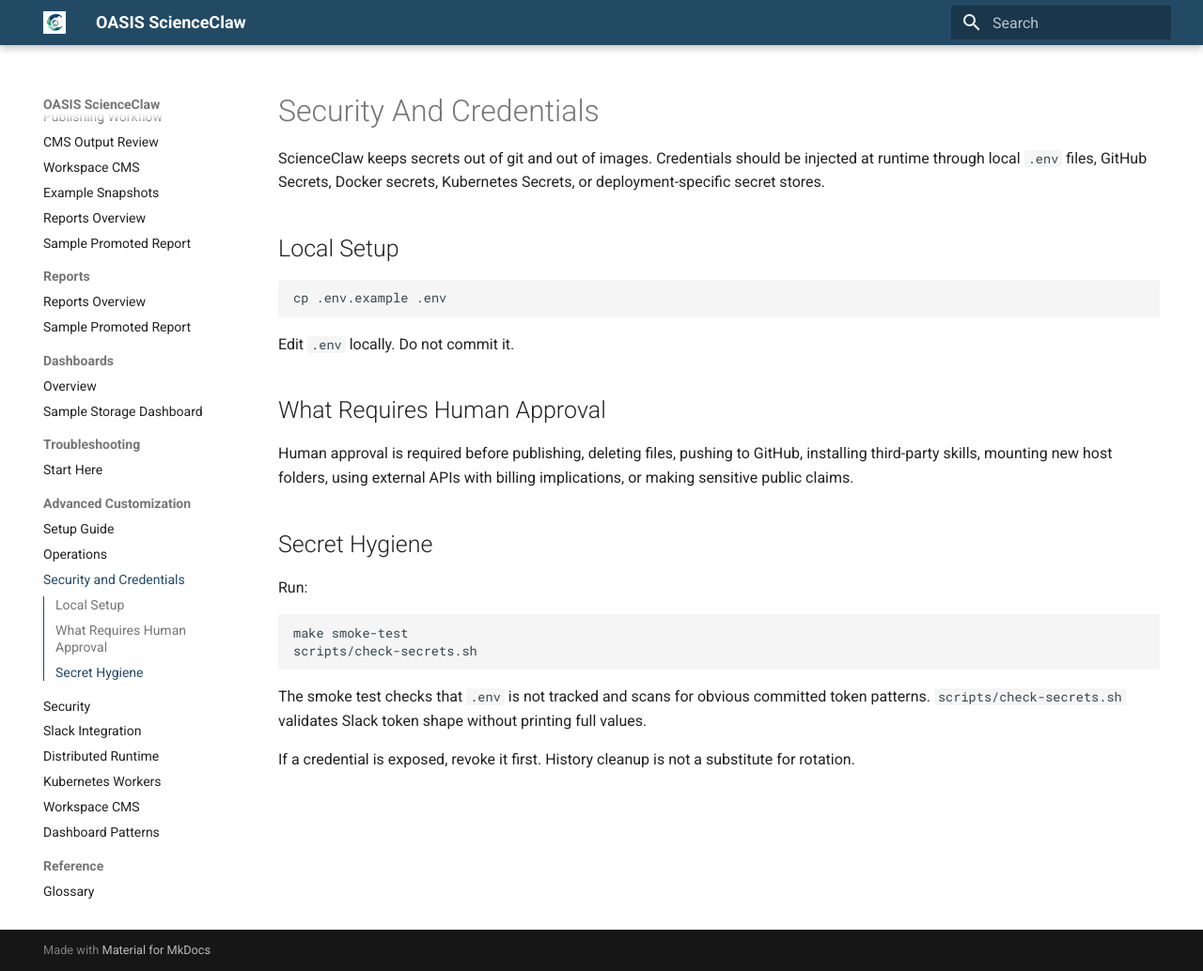
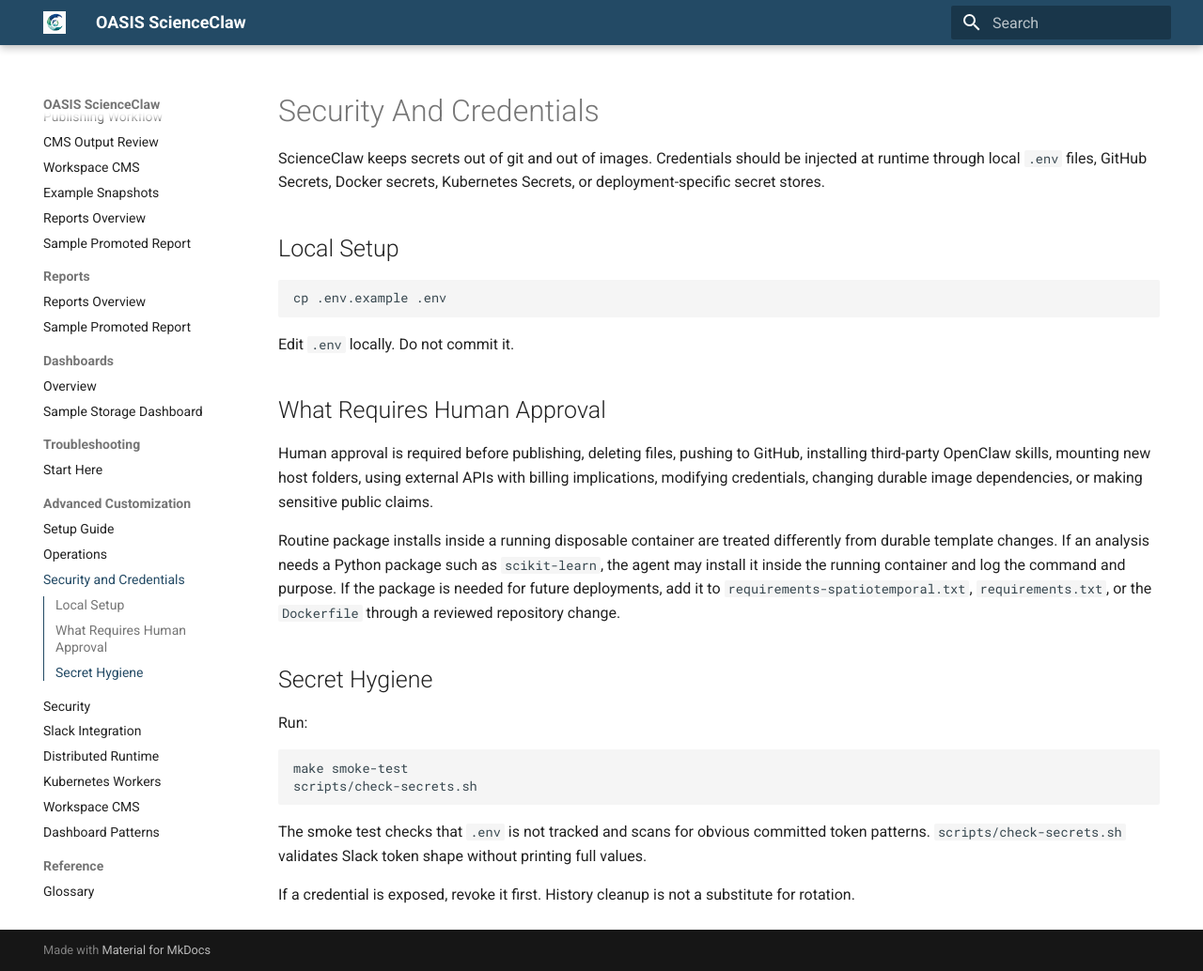
Before and after one commit to CU-ESIIL/openclaw_container, an MkDocs documentation site: the page built from docs/security-and-credentials.md, in a window 1280 px wide and 1034 px high. Shown: the whole window at 94% size. Built offline with MkDocs 1.6.1 and Material for MkDocs 9.7.7, drawn with Linux system fonts in a browser that asks for light colours.

Commit message:
approval fix

```diff
--- a/docs/security-and-credentials.md
+++ b/docs/security-and-credentials.md
@@ -12,7 +12,9 @@
 
 ## What Requires Human Approval
 
-Human approval is required before publishing, deleting files, pushing to GitHub, installing third-party skills, mounting new host folders, using external APIs with billing implications, or making sensitive public claims.
+Human approval is required before publishing, deleting files, pushing to GitHub, installing third-party OpenClaw skills, mounting new host folders, using external APIs with billing implications, modifying credentials, changing durable image dependencies, or making sensitive public claims.
+
+Routine package installs inside a running disposable container are treated differently from durable template changes. If an analysis needs a Python package such as `scikit-learn`, the agent may install it inside the running container and log the command and purpose. If the package is needed for future deployments, add it to `requirements-spatiotemporal.txt`, `requirements.txt`, or the `Dockerfile` through a reviewed repository change.
 
 ## Secret Hygiene
 
--- a/requirements-spatiotemporal.txt
+++ b/requirements-spatiotemporal.txt
@@ -6,6 +6,7 @@
 numpy
 pandas
 matplotlib
+scikit-learn
 pyarrow
 duckdb
 xarray
```
Also changed, not shown: README.md (+1 -0 lines), docker/seed-workspace/AGENTS.md (+2 -1 lines), docker/seed-workspace/HUMAN_REVIEW.md (+8 -1 lines), docker/seed-workspace/documents/CONTINUOUS_IMPROVEMENT_PROTOCOL.md (+4 -2 lines), docs/agent-team.md (+2 -0 lines).
